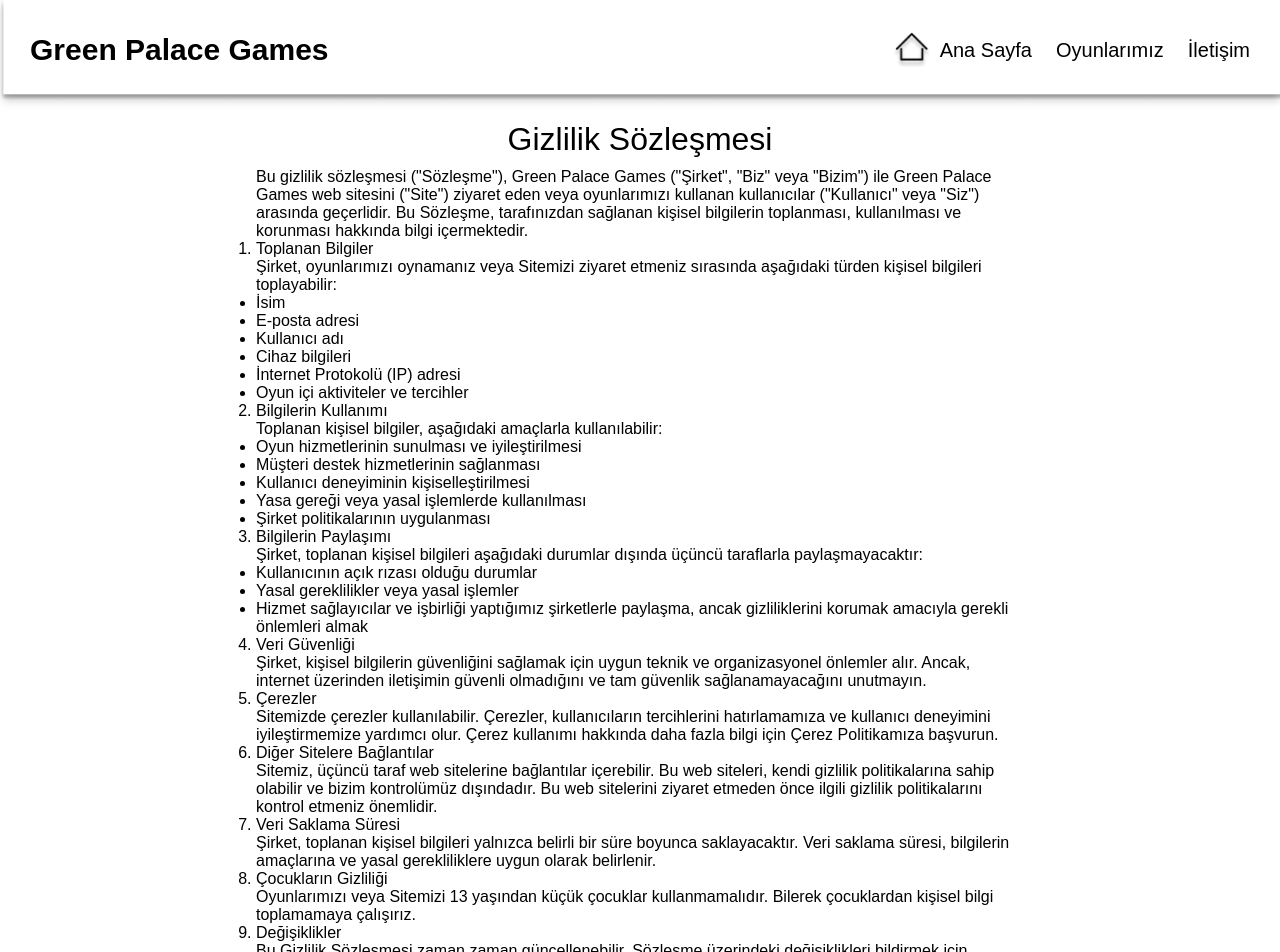
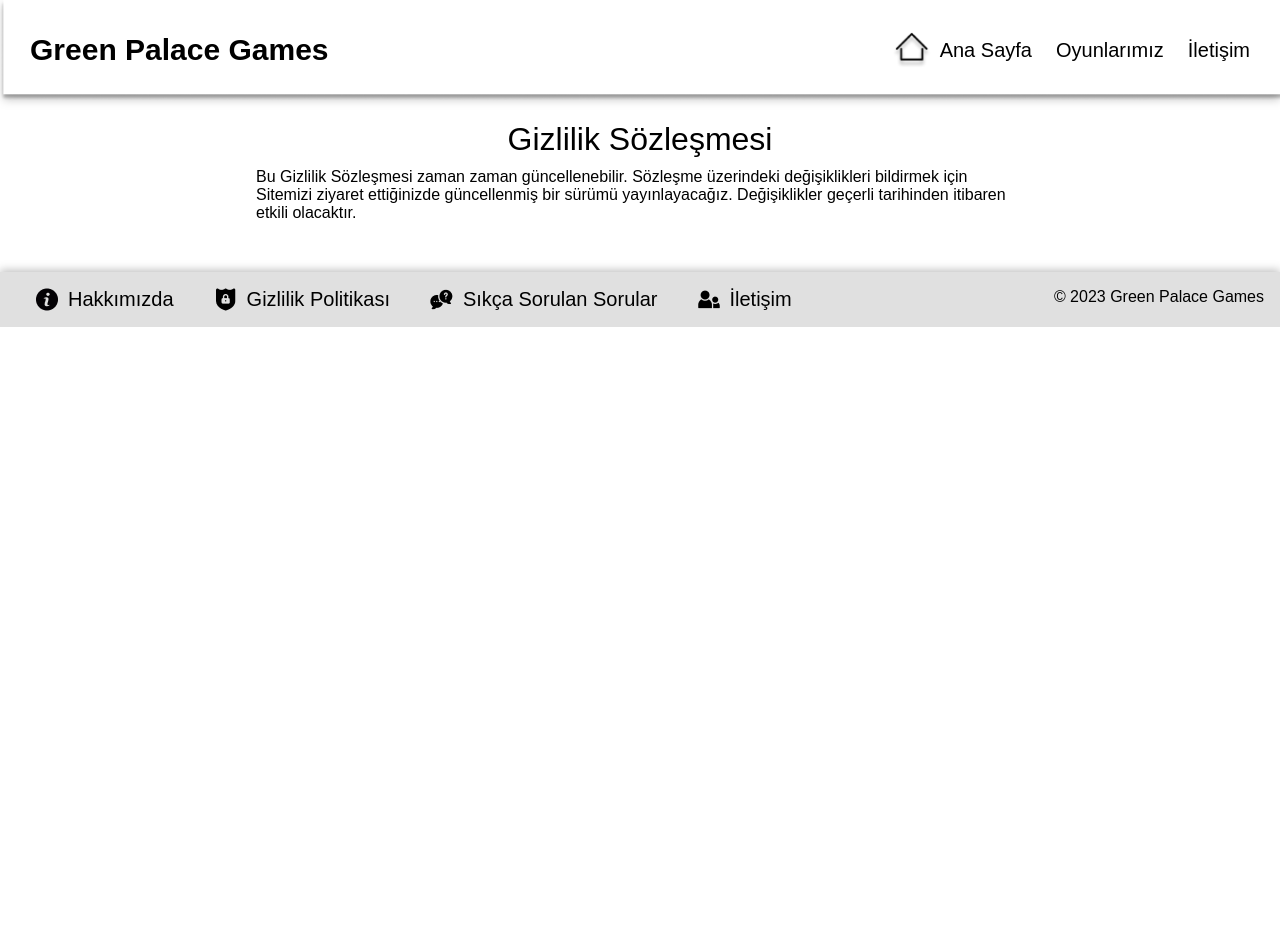
Before and after one commit to mhmmtysil/greenpalacegames, a Next.js app: page /privacypolicy in a window 1280 px wide. Shown: the top 952 px of the page. After the commit the page ends 800 px from the top, so only its background shows below. Built offline with nearby package versions, Linux system fonts and the light colour scheme.

Commit message:
Update index.js

```diff
--- a/src/pages/privacypolicy/index.js
+++ b/src/pages/privacypolicy/index.js
@@ -9,111 +9,10 @@
         <div className={styles.container}>
           <h1 className={styles.h1}>Gizlilik Sözleşmesi</h1>
           <div className={styles.content}>
-            <p>
-              {" "}
-              Bu gizlilik sözleşmesi ("Sözleşme"), Green Palace Games ("Şirket",
-              "Biz" veya "Bizim") ile Green Palace Games web sitesini ("Site")
-              ziyaret eden veya oyunlarımızı kullanan kullanıcılar ("Kullanıcı"
-              veya "Siz") arasında geçerlidir. Bu Sözleşme, tarafınızdan
-              sağlanan kişisel bilgilerin toplanması, kullanılması ve korunması
-              hakkında bilgi içermektedir.
-            </p>
-            <ol>
-              <li>Toplanan Bilgiler</li>
-            </ol>
-            <p>
-              Şirket, oyunlarımızı oynamanız veya Sitemizi ziyaret etmeniz
-              sırasında aşağıdaki türden kişisel bilgileri toplayabilir:
-            </p>
-            <ul>
-              <li>İsim</li>
-              <li>E-posta adresi</li>
-              <li>Kullanıcı adı</li>
-              <li>Cihaz bilgileri</li>
-              <li>İnternet Protokolü (IP) adresi</li>
-              <li>Oyun içi aktiviteler ve tercihler</li>
-            </ul>
-            <ol start="2">
-              <li>Bilgilerin Kullanımı</li>
-            </ol>
-            <p>
-              Toplanan kişisel bilgiler, aşağıdaki amaçlarla kullanılabilir:
-            </p>
-            <ul>
-              <li>Oyun hizmetlerinin sunulması ve iyileştirilmesi</li>
-              <li>Müşteri destek hizmetlerinin sağlanması</li>
-              <li>Kullanıcı deneyiminin kişiselleştirilmesi</li>
-              <li>Yasa gereği veya yasal işlemlerde kullanılması</li>
-              <li>Şirket politikalarının uygulanması</li>
-            </ul>
-            <ol start="3">
-              <li>Bilgilerin Paylaşımı</li>
-            </ol>
-            <p>
-              Şirket, toplanan kişisel bilgileri aşağıdaki durumlar dışında
-              üçüncü taraflarla paylaşmayacaktır:
-            </p>
-            <ul>
-              <li>Kullanıcının açık rızası olduğu durumlar</li>
-              <li>Yasal gereklilikler veya yasal işlemler</li>
-              <li>
-                Hizmet sağlayıcılar ve işbirliği yaptığımız şirketlerle
-                paylaşma, ancak gizliliklerini korumak amacıyla gerekli
-                önlemleri almak
-              </li>
-            </ul>
-            <ol start="4">
-              <li>Veri Güvenliği</li>
-            </ol>
-            <p>
-              Şirket, kişisel bilgilerin güvenliğini sağlamak için uygun teknik
-              ve organizasyonel önlemler alır. Ancak, internet üzerinden
-              iletişimin güvenli olmadığını ve tam güvenlik sağlanamayacağını
-              unutmayın.
-            </p>
-            <ol start="5">
-              <li>Çerezler</li>
-            </ol>
-            <p>
-              Sitemizde çerezler kullanılabilir. Çerezler, kullanıcıların
-              tercihlerini hatırlamamıza ve kullanıcı deneyimini iyileştirmemize
-              yardımcı olur. Çerez kullanımı hakkında daha fazla bilgi için
-              Çerez Politikamıza başvurun.
-            </p>
-            <ol start="6">
-              <li>Diğer Sitelere Bağlantılar</li>
-            </ol>
-            <p>
-              Sitemiz, üçüncü taraf web sitelerine bağlantılar içerebilir. Bu
-              web siteleri, kendi gizlilik politikalarına sahip olabilir ve
-              bizim kontrolümüz dışındadır. Bu web sitelerini ziyaret etmeden
-              önce ilgili gizlilik politikalarını kontrol etmeniz önemlidir.
-            </p>
-            <ol start="7">
-              <li>Veri Saklama Süresi</li>
-            </ol>
-            <p>
-              Şirket, toplanan kişisel bilgileri yalnızca belirli bir süre
-              boyunca saklayacaktır. Veri saklama süresi, bilgilerin amaçlarına
-              ve yasal gerekliliklere uygun olarak belirlenir.
-            </p>
-            <ol start="8">
-              <li>Çocukların Gizliliği</li>
-            </ol>
-            <p>
-              Oyunlarımızı veya Sitemizi 13 yaşından küçük çocuklar
-              kullanmamalıdır. Bilerek çocuklardan kişisel bilgi toplamamaya
-              çalışırız.
-            </p>
-            <ol start="9">
-              <li>Değişiklikler</li>
-            </ol>
-            <p>
-              Bu Gizlilik Sözleşmesi zaman zaman güncellenebilir. Sözleşme
-              üzerindeki değişiklikleri bildirmek için Sitemizi ziyaret
-              ettiğinizde güncellenmiş bir sürümü yayınlayacağız. Değişiklikler
-              geçerli tarihinden itibaren etkili olacaktır.
-            </p>
+            Bu Gizlilik Sözleşmesi zaman zaman güncellenebilir. Sözleşme
+            üzerindeki değişiklikleri bildirmek için Sitemizi ziyaret
+            ettiğinizde güncellenmiş bir sürümü yayınlayacağız. Değişiklikler
+            geçerli tarihinden itibaren etkili olacaktır.
           </div>
         </div>
       </Layout>
```
